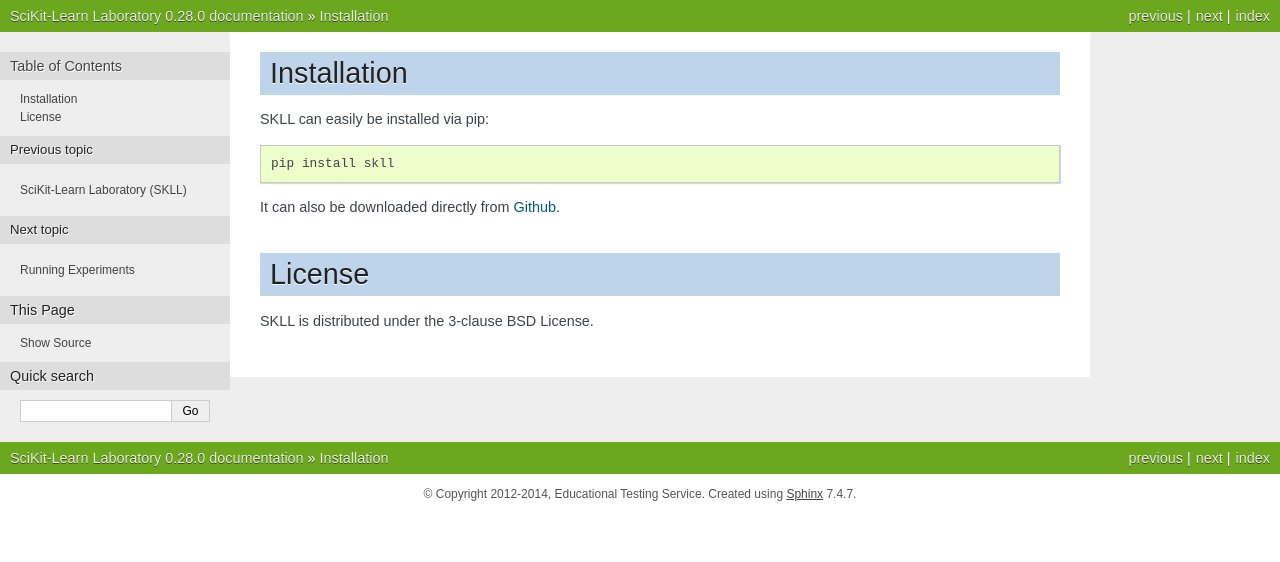
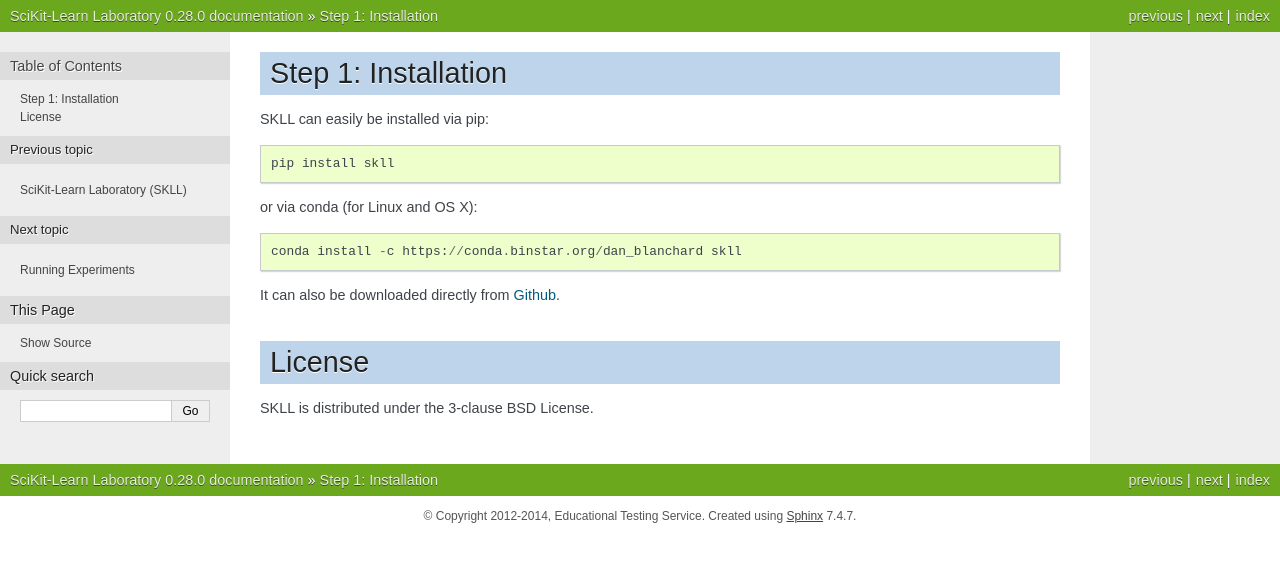
Before and after one commit to EducationalTestingService/skll, a Sphinx documentation site: the page built from doc/getting_started.rst, in a window 1280 px wide. Shown: the top 562 px of the page. Built offline with Sphinx 7.4.7, drawn with Linux system fonts in a browser that asks for light colours.

Commit message:
Starting work on #153.

```diff
--- a/doc/getting_started.rst
+++ b/doc/getting_started.rst
@@ -1,8 +1,12 @@
-Installation
-============
+Step 1: Installation
+====================
 SKLL can easily be installed via pip::
 
 	pip install skll
+
+or via conda (for Linux and OS X)::
+
+        conda install -c https://conda.binstar.org/dan_blanchard skll
 
 It can also be downloaded directly from
 `Github <http://github.com/EducationalTestingService/skll>`_.
```
